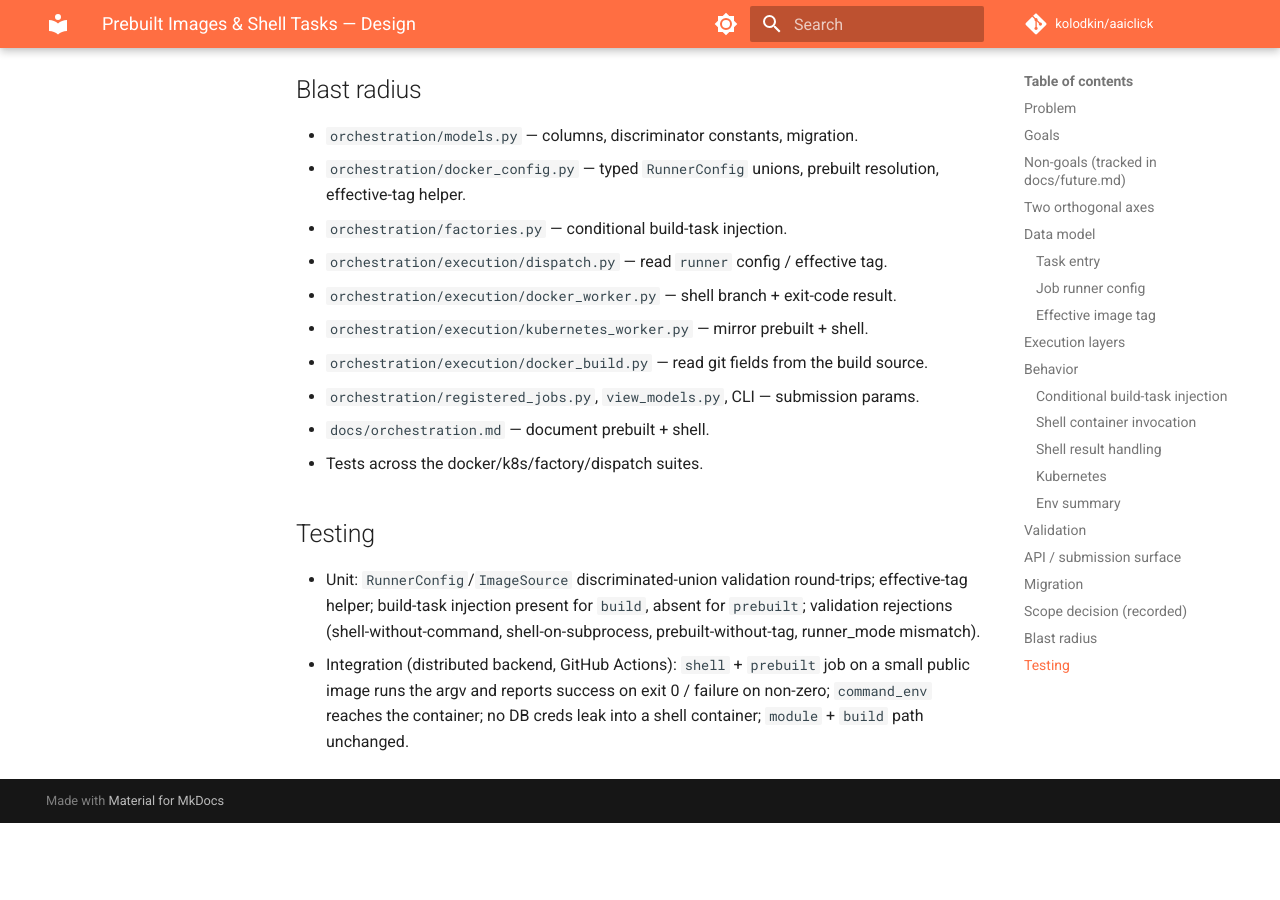
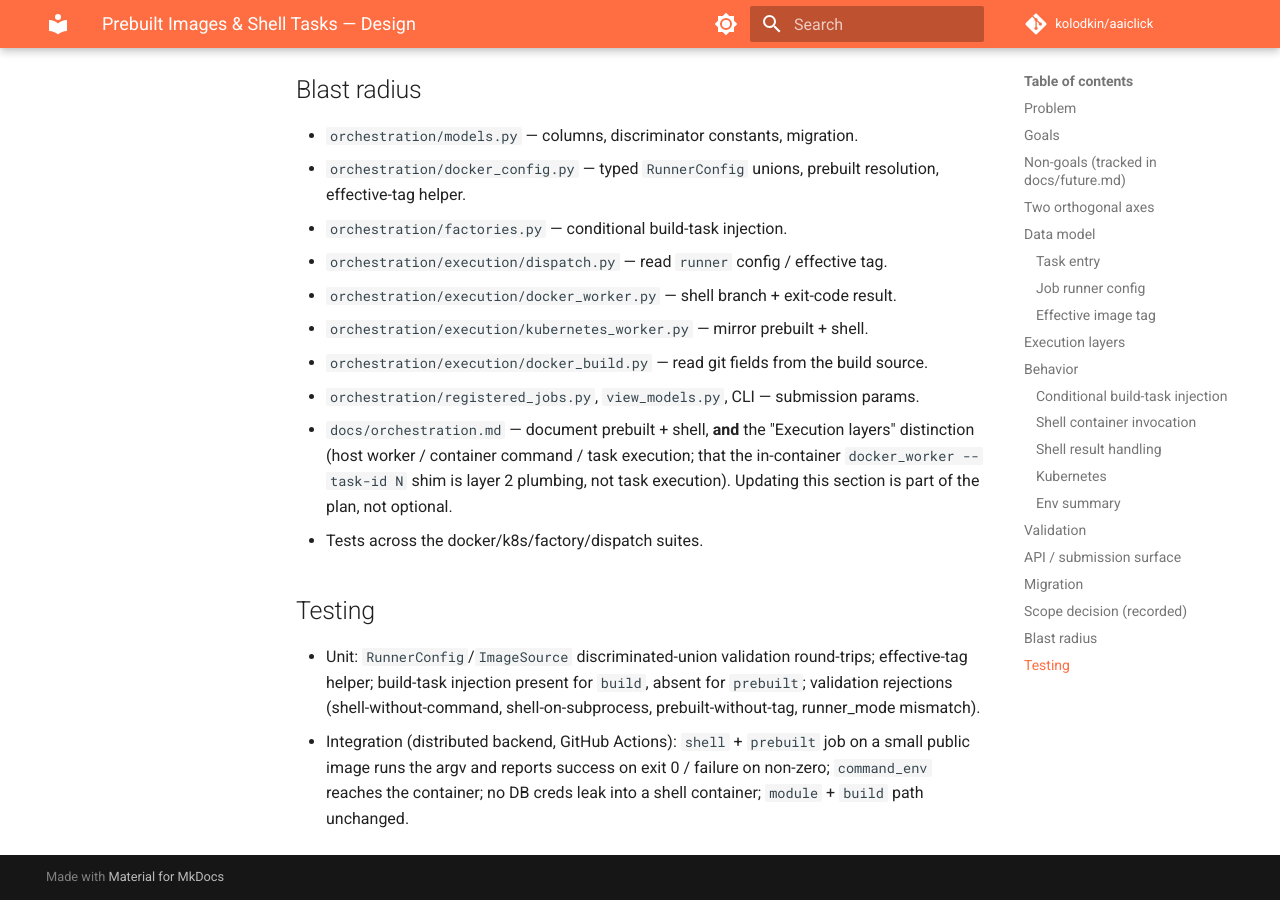
Before and after one commit to kolodkin/aaiclick, an MkDocs documentation site: the page built from docs/superpowers/specs/2026-06-28-docker-prebuilt-shell-design.md, in a window 1280 px wide and 900 px high, scrolled down 6461 px. Built offline with MkDocs 1.6.1 and Material for MkDocs 9.7.7, drawn with Linux system fonts in a browser that asks for light colours; comment, search, counter and statistics services are not loaded; before the commit the page ends 7284 px from its top, so only the background shows below that.

Commit message:
docs: make orchestration.md execution-layers update a plan item
The host-worker / container-command / task-execution distinction (and
that the in-container shim is layer 2 plumbing) must be reflected in
docs/orchestration.md as part of this work, not just the spec.

Co-Authored-By: Claude Opus 4.8 <noreply@anthropic.com>
Claude-Session: https://claude.ai/code/session_01EUAxC1gtuq11Y8pkbeEYv8

```diff
--- a/docs/superpowers/specs/2026-06-28-docker-prebuilt-shell-design.md
+++ b/docs/superpowers/specs/2026-06-28-docker-prebuilt-shell-design.md
@@ -269,7 +269,11 @@ unification stays because those columns are localized to the Docker/K8s path.
 - `orchestration/execution/docker_build.py` — read git fields from the build
   source.
 - `orchestration/registered_jobs.py`, `view_models.py`, CLI — submission params.
-- `docs/orchestration.md` — document prebuilt + shell.
+- `docs/orchestration.md` — document prebuilt + shell, **and** the
+  "Execution layers" distinction (host worker / container command / task
+  execution; that the in-container `docker_worker --task-id N` shim is layer 2
+  plumbing, not task execution). Updating this section is part of the plan, not
+  optional.
 - Tests across the docker/k8s/factory/dispatch suites.
 
 ## Testing
```
